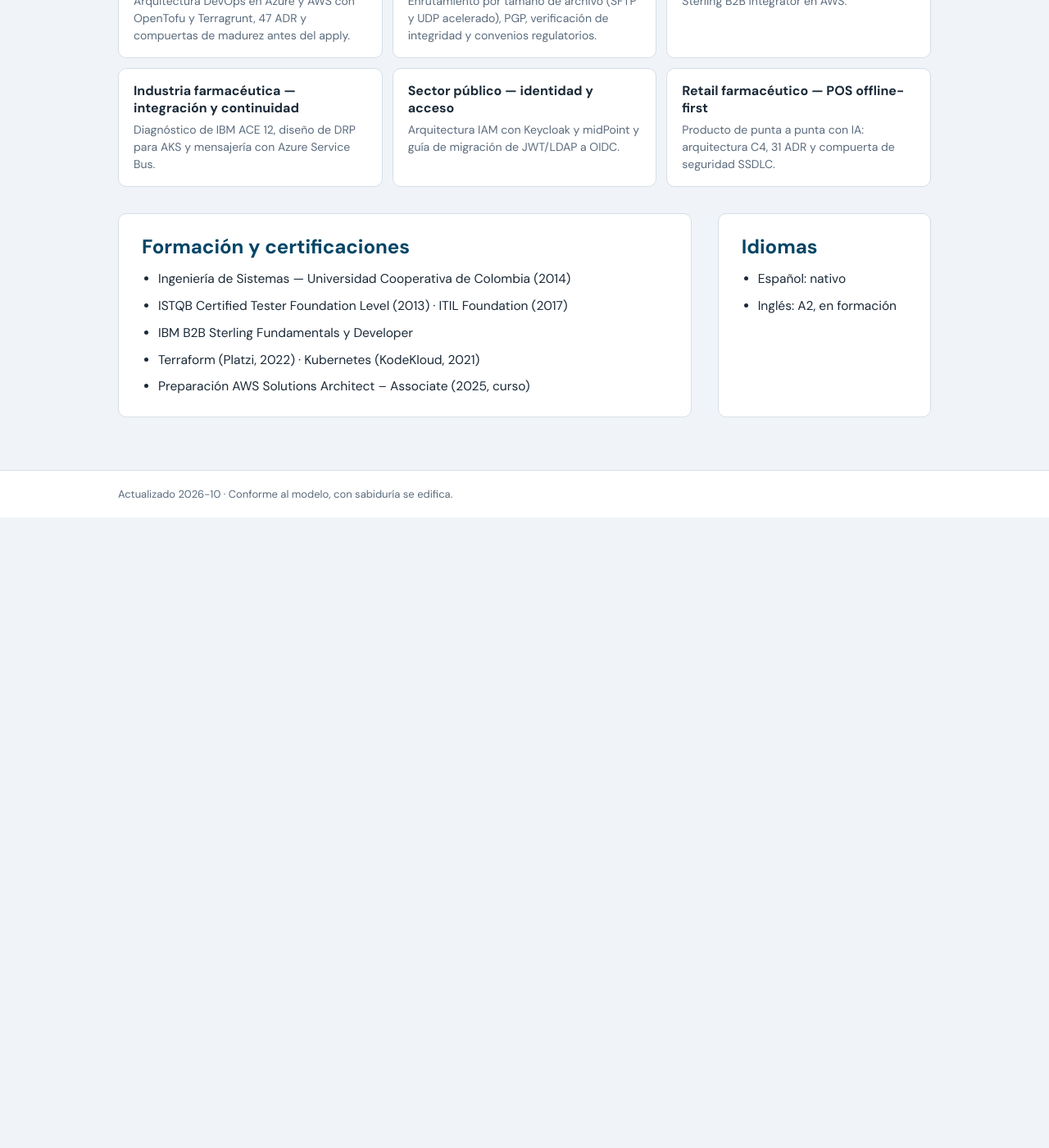
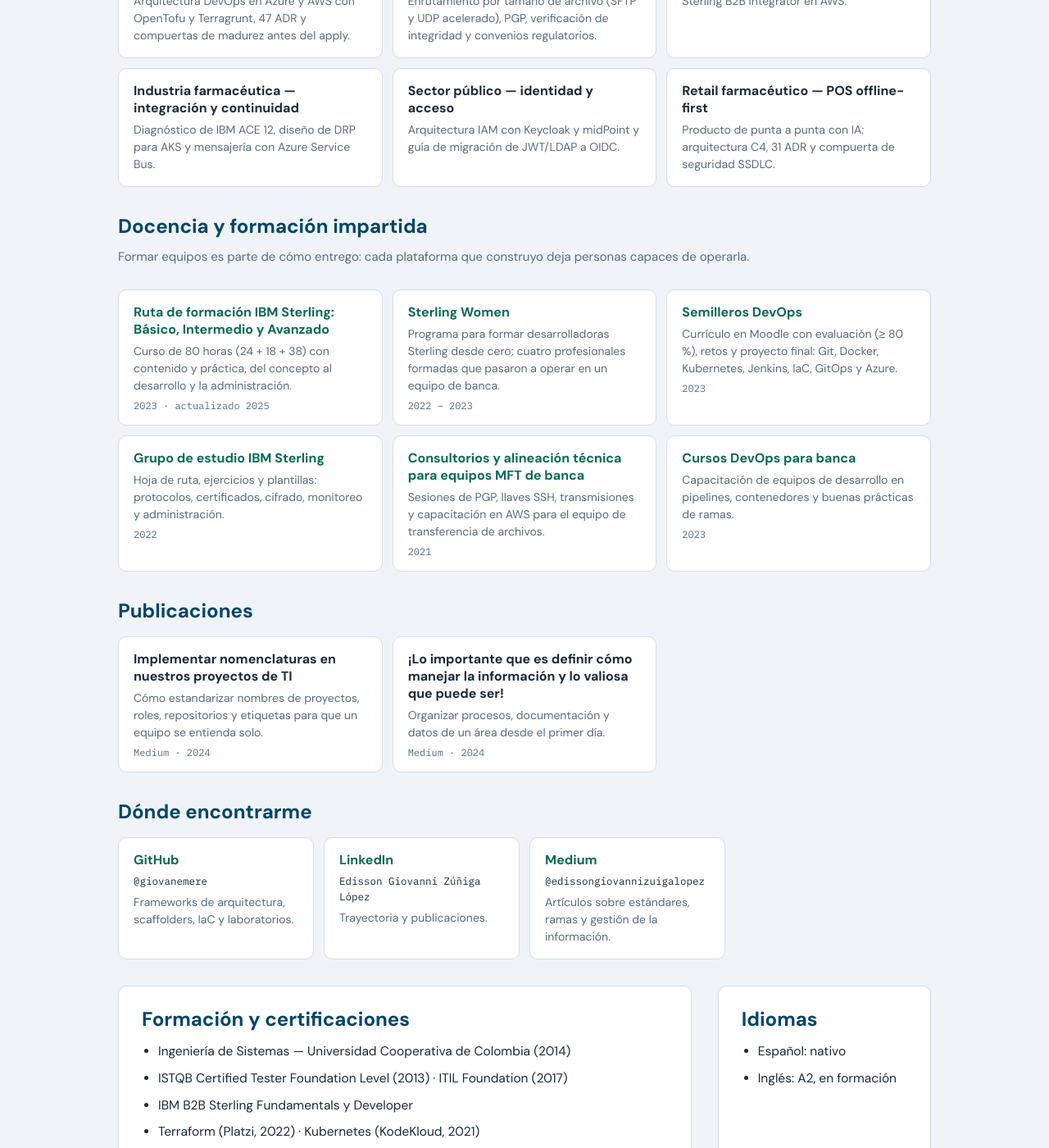
Before and after one commit to giovanemere/Edisson-Giovanni-Z-Lopez, a Jekyll site: the page built from index.md, in a window 1280 px wide and 1400 px high, scrolled down 4890 px. Shown: the whole window at 82% size. Built offline with Jekyll 4.4.1, drawn with Linux system fonts in a browser that asks for light colours; before the commit the page ends 5521 px from its top, so only the background shows below that.

Commit message:
CV: docencia impartida, publicaciones en Medium y presencia en línea
Co-Authored-By: Claude Opus 5.5 <noreply@anthropic.com>
Claude-Session: https://claude.ai/code/session_01EJKCXJE4jvN5P6e4SXpWRk

```diff
--- a/_data/cv.yml
+++ b/_data/cv.yml
@@ -193,6 +193,51 @@ education:
   - "Terraform (Platzi, 2022) · Kubernetes (KodeKloud, 2021)"
   - "Preparación AWS Solutions Architect – Associate (2025, curso)"
 
+teaching_intro: "Formar equipos es parte de cómo entrego: cada plataforma que construyo deja personas capaces de operarla."
+teaching:
+  - title: "Ruta de formación IBM Sterling: Básico, Intermedio y Avanzado"
+    detail: "Curso de 80 horas (24 + 18 + 38) con contenido y práctica, del concepto al desarrollo y la administración."
+    period: "2023 · actualizado 2025"
+  - title: "Sterling Women"
+    detail: "Programa para formar desarrolladoras Sterling desde cero; cuatro profesionales formadas que pasaron a operar en un equipo de banca."
+    period: "2022 – 2023"
+  - title: "Semilleros DevOps"
+    detail: "Currículo en Moodle con evaluación (≥ 80 %), retos y proyecto final: Git, Docker, Kubernetes, Jenkins, IaC, GitOps y Azure."
+    period: "2023"
+  - title: "Grupo de estudio IBM Sterling"
+    detail: "Hoja de ruta, ejercicios y plantillas: protocolos, certificados, cifrado, monitoreo y administración."
+    period: "2022"
+  - title: "Consultorios y alineación técnica para equipos MFT de banca"
+    detail: "Sesiones de PGP, llaves SSH, transmisiones y capacitación en AWS para el equipo de transferencia de archivos."
+    period: "2021"
+  - title: "Cursos DevOps para banca"
+    detail: "Capacitación de equipos de desarrollo en pipelines, contenedores y buenas prácticas de ramas."
+    period: "2023"
+
+publications:
+  - title: "Implementar nomenclaturas en nuestros proyectos de TI"
+    detail: "Cómo estandarizar nombres de proyectos, roles, repositorios y etiquetas para que un equipo se entienda solo."
+    where: "Medium"
+    year: "2024"
+  - title: "¡Lo importante que es definir cómo manejar la información y lo valiosa que puede ser!"
+    detail: "Organizar procesos, documentación y datos de un área desde el primer día."
+    where: "Medium"
+    year: "2024"
+
+presence:
+  - name: "GitHub"
+    handle: "@giovanemere"
+    url: "https://github.com/giovanemere"
+    detail: "Frameworks de arquitectura, scaffolders, IaC y laboratorios."
+  - name: "LinkedIn"
+    handle: "Edisson Giovanni Zúñiga López"
+    url: "https://www.linkedin.com/in/edisson-giovanni-zu%C3%B1iga-lopez/"
+    detail: "Trayectoria y publicaciones."
+  - name: "Medium"
+    handle: "@edissongiovannizuigalopez"
+    url: "https://medium.com/@edissongiovannizuigalopez"
+    detail: "Artículos sobre estándares, ramas y gestión de la información."
+
 languages:
   - "Español: nativo"
   - "Inglés: A2, en formación"
--- a/assets/css/style.scss
+++ b/assets/css/style.scss
@@ -59,6 +59,10 @@ h2 { font-size: 24px; color: var(--tinta); }
 @media (prefers-color-scheme: dark) { .metric-value { color: #9fd9ff; } }
 .metric-label { font-size: 13.5px; line-height: 1.45; color: var(--texto-suave); }
 .strength span { font-size: 14.5px; color: var(--texto); }
+.lead { margin: -4px 0 14px; color: var(--texto-suave); font-size: 15px; }
+.tile-link { text-decoration: none; transition: border-color .15s, transform .15s; }
+.tile-link:hover, .tile-link:focus-visible { border-color: var(--primario); transform: translateY(-2px); }
+.tile .handle { font-family: "IBM Plex Mono", monospace; font-size: 12.5px; color: var(--texto); }
 .where { font-style: normal; font-family: "IBM Plex Mono", monospace; font-size: 12px; color: var(--texto-suave); }
 .skills { gap: 14px; }
 .skill-row { display: flex; flex-wrap: wrap; gap: 8px 16px; align-items: baseline; }
--- a/index.md
+++ b/index.md
@@ -16,6 +16,7 @@ description: "18 años construyendo plataformas que se pueden operar. Arquitectu
       <a href="mailto:{{ cv.personal.email }}">{{ cv.personal.email }}</a>
       <a href="https://github.com/{{ cv.personal.github }}">github.com/{{ cv.personal.github }}</a>
       <a href="{{ cv.personal.linkedin_url }}">LinkedIn</a>
+      <a href="https://medium.com/@edissongiovannizuigalopez">Medium</a>
     </nav>
   </div>
 </header>
@@ -96,6 +97,34 @@ description: "18 años construyendo plataformas que se pueden operar. Arquitectu
     </div>
   </section>
 
+  <section aria-labelledby="docencia">
+    <h2 id="docencia">Docencia y formación impartida</h2>
+    <p class="lead">{{ cv.teaching_intro }}</p>
+    <div class="tiles tiles-wide">
+      {% for c in cv.teaching %}
+      <div class="tile"><strong>{{ c.title }}</strong><span>{{ c.detail }}</span><em class="where">{{ c.period }}</em></div>
+      {% endfor %}
+    </div>
+  </section>
+
+  <section aria-labelledby="publicaciones">
+    <h2 id="publicaciones">Publicaciones</h2>
+    <div class="tiles tiles-wide">
+      {% for p in cv.publications %}
+      <div class="tile"><strong class="plain">{{ p.title }}</strong><span>{{ p.detail }}</span><em class="where">{{ p.where }} · {{ p.year }}</em></div>
+      {% endfor %}
+    </div>
+  </section>
+
+  <section aria-labelledby="presencia">
+    <h2 id="presencia">Dónde encontrarme</h2>
+    <div class="tiles">
+      {% for s in cv.presence %}
+      <a class="tile tile-link" href="{{ s.url }}"><strong>{{ s.name }}</strong><span class="handle">{{ s.handle }}</span><span>{{ s.detail }}</span></a>
+      {% endfor %}
+    </div>
+  </section>
+
   <div class="split">
     <section class="card grow" aria-labelledby="formacion">
       <h2 id="formacion">Formación y certificaciones</h2>
```
